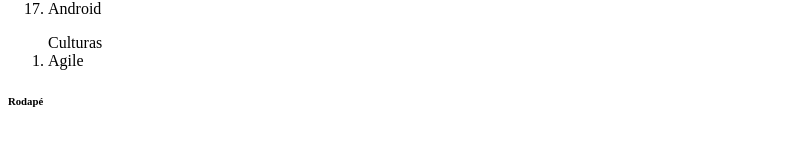
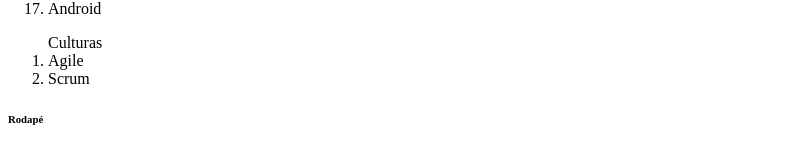
Before and after one commit to munduu-admin/teste-jenkins, an Angular app in the folder app-teste/: page / in a window 1280 px wide. Shown: the part 1025-1172 px from the top of the page, without its empty margins (0-794 px from the left). Built offline with nearby package versions, Linux system fonts and the light colour scheme.

Commit message:
Update app.component.html

```diff
--- a/app-teste/src/app/app.component.html
+++ b/app-teste/src/app/app.component.html
@@ -38,3 +38,5 @@
 </ol>
 <ol>Culturas
   <li>Agile</li>
+  <li>Scrum</li>
+</ol>
```
